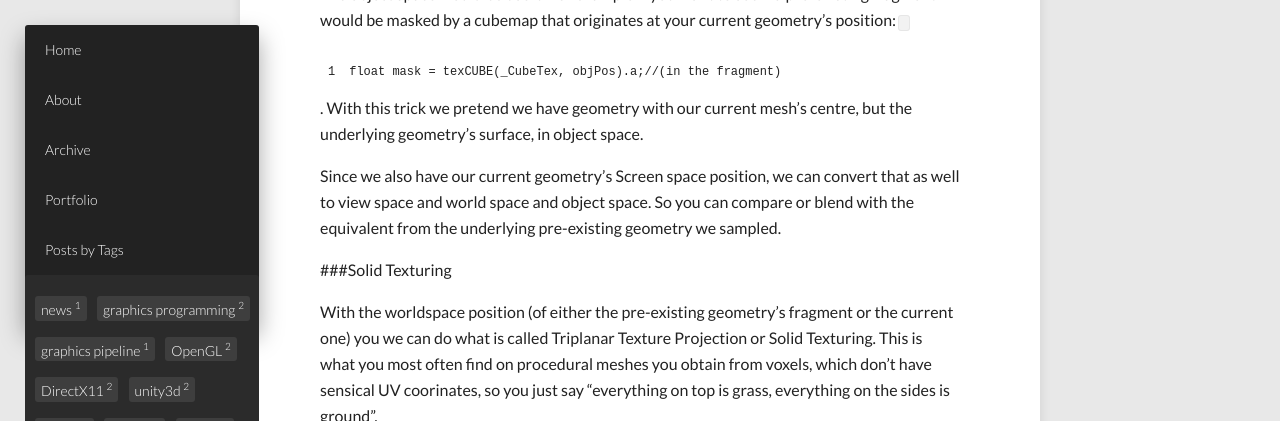
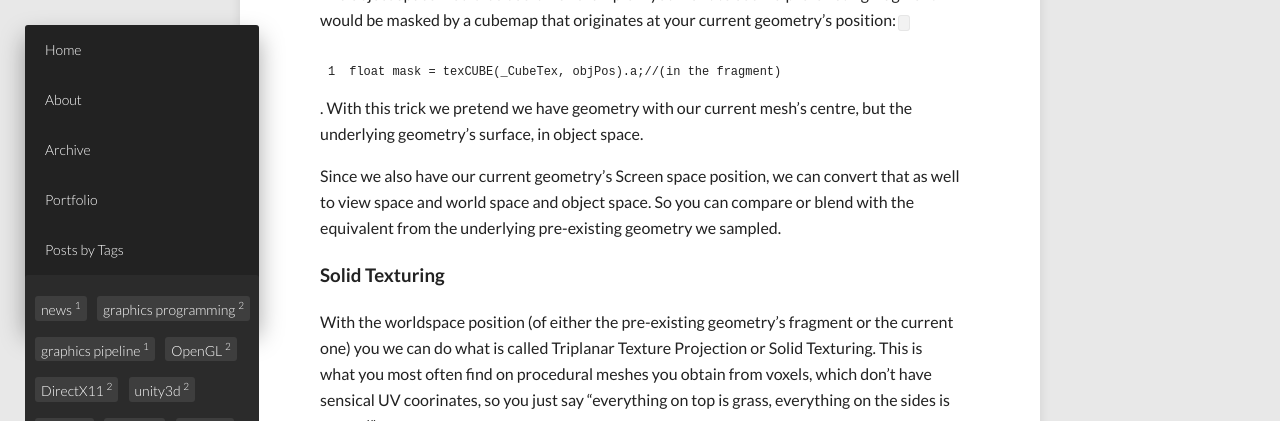
Before and after one commit to tdbe/tdbe.github.io, a Jekyll site: the page built from _posts/2016-10-1-unity-shader-shenanigans.markdown, in a window 1280 px wide and 1400 px high, scrolled down 2169 px, cut to the strip 0-421 px from the top of the window. Built offline with Jekyll 4.4.1, drawn with Linux system fonts in a browser that asks for light colours; nearby versions of some CDN libraries; comment, search, counter and statistics services are not loaded; some of the changed text lies outside the part shown.

Commit message:
Note to self: On github, headers need to have a space after the # symbol.

```diff
--- a/_config.yml
+++ b/_config.yml
@@ -57,6 +57,8 @@ permalink:   /:categories/:title/
 # Amount of post to show on home page
 paginate: 5
 
+highlighter: rouge
+
 kramdown:
   auto_ids: true
   footnote_nr: 1
--- a/_posts/2016-10-1-unity-shader-shenanigans.markdown
+++ b/_posts/2016-10-1-unity-shader-shenanigans.markdown
@@ -91,7 +91,7 @@ The object space would be useful for example if you want to see if a pre-existin
 
 Since we also have our current geometry's Screen space position, we can convert that as well to view space and world space and object space. So you can compare or blend with the equivalent from the underlying pre-existing geometry we sampled.
 
-###Solid Texturing
+### Solid Texturing
 
 With the worldspace position (of either the pre-existing geometry's fragment or the current one) you we can do what is called Triplanar Texture Projection or Solid Texturing. This is what you most often find on procedural meshes you obtain from voxels, which don't have sensical UV coorinates, so you just say "everything on top is grass, everything on the sides is ground".
 
@@ -152,7 +152,7 @@ Now profit! You can similarly sample from a bumpmap and warp the normals for the
 You can find the [Simplex Noise (and other noises) on GitHub](https://github.com/simongeilfus/SimplexNoise).
 
 
-##Command Buffers
+## Command Buffers
 
 Before we look at more advanced stuff like deferred lighting and post FX, let's briefly look at the `CommandBuffer`. Unity made plenty of documentation and examples for it, so I'll just explain what the key points mean.
 
```
Also changed, not shown: _posts/2016-09-27-graphics-pipeline-fundamentals.markdown (+5 -5 lines).
